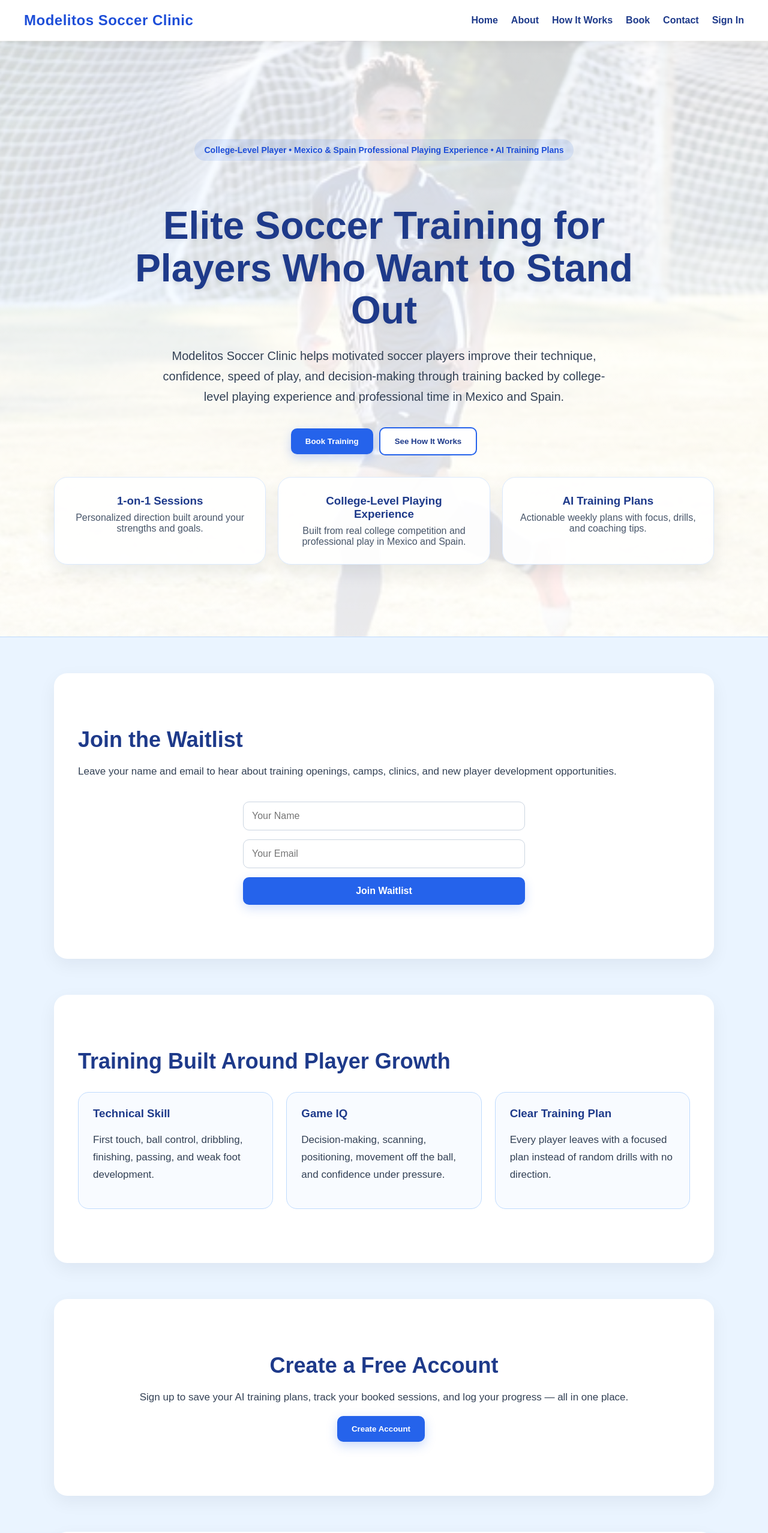
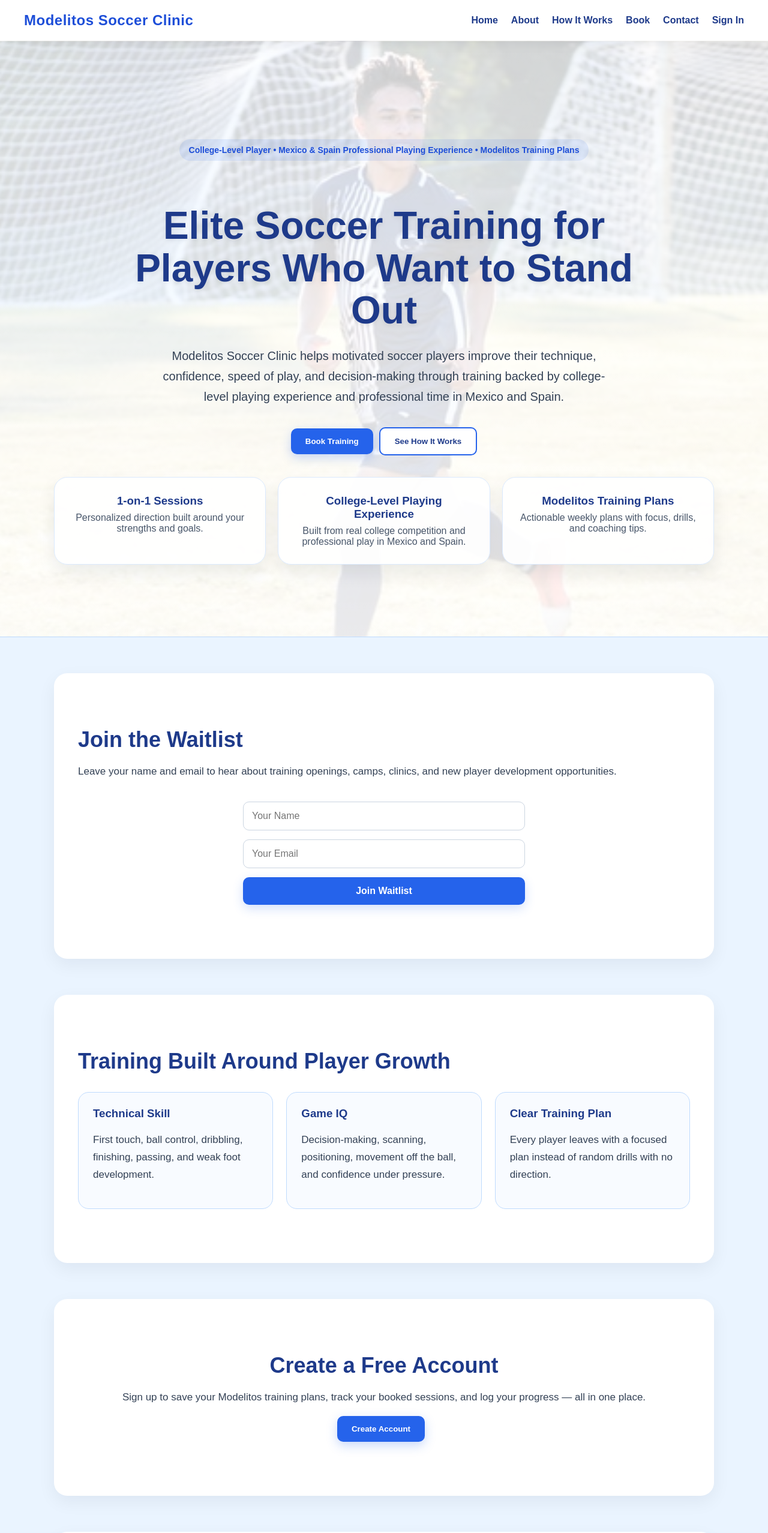
Before and after one commit to acordovabernal11/modelitos-soccer-clinic, a React (Vite) app: page / in a window 1280 px wide. Shown: the top 2555 px of the page at 60% size. Built offline with nearby package versions, Linux system fonts and the light colour scheme.

Commit message:
Replace all AI references with Modelitos branding throughout site
Co-Authored-By: Claude Sonnet 4.6 <noreply@anthropic.com>

```diff
--- a/src/App.jsx
+++ b/src/App.jsx
@@ -117,7 +117,7 @@ function HomePage() {
     <>
       <section className="hero">
         <div className="hero-overlay">
-          <p className="eyebrow">College-Level Player • Mexico & Spain Professional Playing Experience • AI Training Plans</p>
+          <p className="eyebrow">College-Level Player • Mexico & Spain Professional Playing Experience • Modelitos Training Plans</p>
           <h1>Elite Soccer Training for Players Who Want to Stand Out</h1>
           <p className="hero-text">
             Modelitos Soccer Clinic helps motivated soccer players improve their technique,
@@ -144,7 +144,7 @@ function HomePage() {
               <p>Built from real college competition and professional play in Mexico and Spain.</p>
             </div>
             <div className="badge-card">
-              <h3>AI Training Plans</h3>
+              <h3>Modelitos Training Plans</h3>
               <p>Actionable weekly plans with focus, drills, and coaching tips.</p>
             </div>
           </div>
@@ -196,7 +196,7 @@ function HomePage() {
       <section className="section cta-account-section">
         <h2>Create a Free Account</h2>
         <p>
-          Sign up to save your AI training plans, track your booked sessions,
+          Sign up to save your Modelitos training plans, track your booked sessions,
           and log your progress — all in one place.
         </p>
         <Link to="/profile">
@@ -249,7 +249,7 @@ function HomePage() {
           {[
             { quote: "My son went from nervous on the ball to confident and aggressive in just a few sessions. The coaching is detailed and actually explains the why behind every drill.", name: "Parent of U14 Player", location: "West Grove, PA" },
             { quote: "I've trained with a lot of coaches and this is the first time I felt like the sessions were built specifically for me. My first touch and decision-making improved fast.", name: "High School Midfielder", location: "Kennett Square, PA" },
-            { quote: "The AI training plan alone is worth it. I use it between sessions to keep working on my weak foot. I can already feel the difference in games.", name: "Club Player, U16", location: "Downingtown, PA" }
+            { quote: "The Modelitos training plan alone is worth it. I use it between sessions to keep working on my weak foot. I can already feel the difference in games.", name: "Club Player, U16", location: "Downingtown, PA" }
           ].map(({ quote, name, location }) => (
             <div key={name} style={{ background: '#f8fbff', border: '1px solid #bfdbfe', borderRadius: '18px', padding: '28px', display: 'flex', flexDirection: 'column', justifyContent: 'space-between' }}>
               <p style={{ color: '#334155', lineHeight: '1.8', fontSize: '15px', fontStyle: 'italic', margin: '0 0 20px' }}>"{quote}"</p>
@@ -314,7 +314,7 @@ function AboutPage() {
         Modelitos Soccer Clinic is a soccer training service focused on helping players
         improve with purpose. Instead of doing random drills, each session is designed
         around the player’s position, skill level, goals, and areas for improvement.
-        The service combines live coaching with AI-powered training recommendations so
+        The service combines live coaching with Modelitos training recommendations so
         players know exactly what to work on next.
       </p>
 
@@ -1061,7 +1061,7 @@ function HowItWorksPage() {
         <h2>How It Works</h2>
         <p>
           Modelitos Soccer Clinic uses a simple but powerful process: evaluate the player,
-          identify the goal, train with purpose, and use AI-generated drill plans to keep
+          identify the goal, train with purpose, and use Modelitos drill plans to keep
           development going after the session ends.
         </p>
 
@@ -1078,8 +1078,8 @@ function HowItWorksPage() {
           </div>
           <div className="timeline-card">
             <span>03</span>
-            <h3>AI Drill Plan</h3>
-            <p>The AI demo generates a custom training plan based on position and skill focus.</p>
+            <h3>Modelitos Drill Plan</h3>
+            <p>The demo generates a custom training plan based on position and skill focus.</p>
           </div>
           <div className="timeline-card">
             <span>04</span>
@@ -1169,7 +1169,7 @@ function HowItWorksPage() {
       </section>
 
       <section className="section">
-        <h2>Interactive AI Training Demo</h2>
+        <h2>Modelitos Training Plan Demo</h2>
         <p>
           Select a player position and development goal to generate a sample weekly training plan.
           Create a free account to save your plans and access them anytime from your profile.
```
